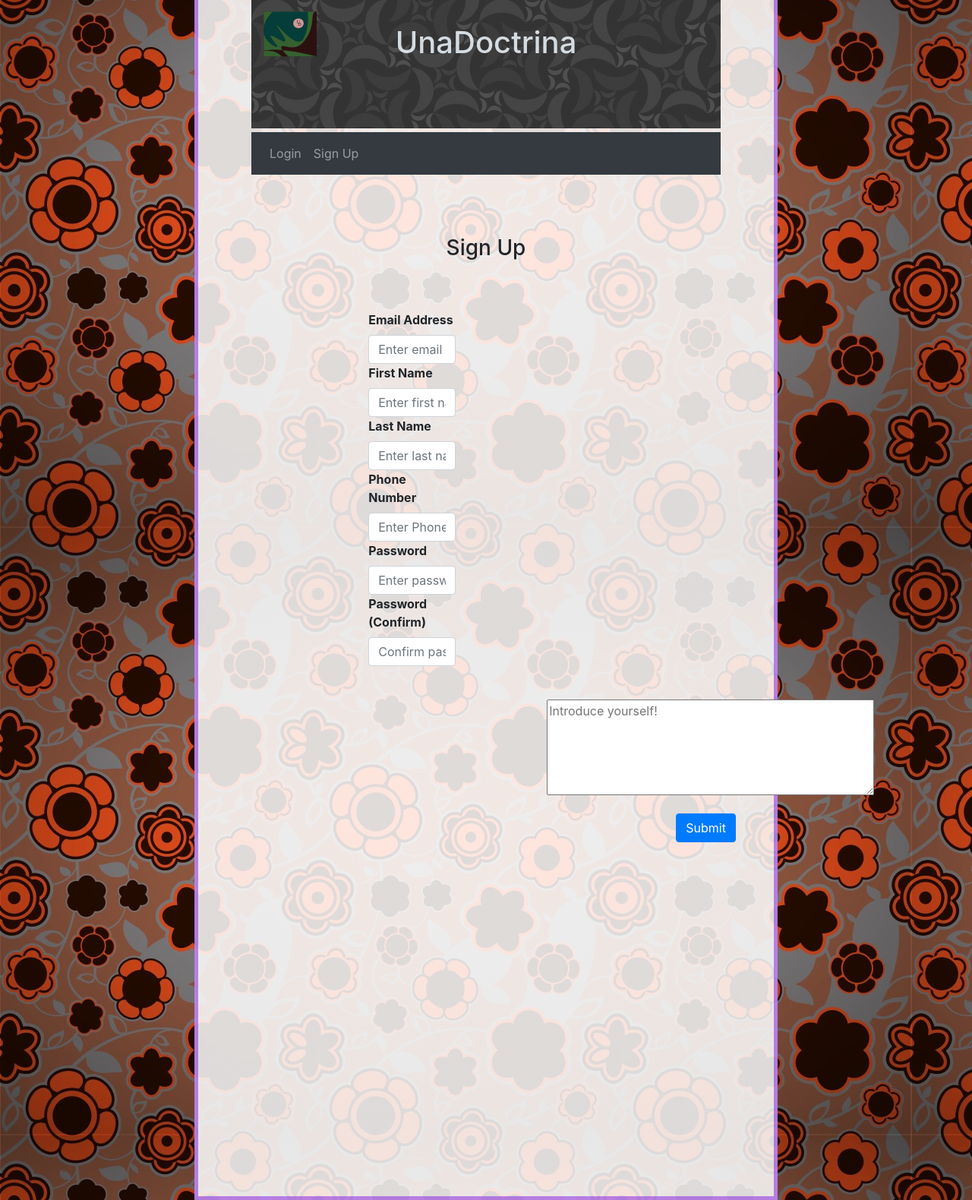
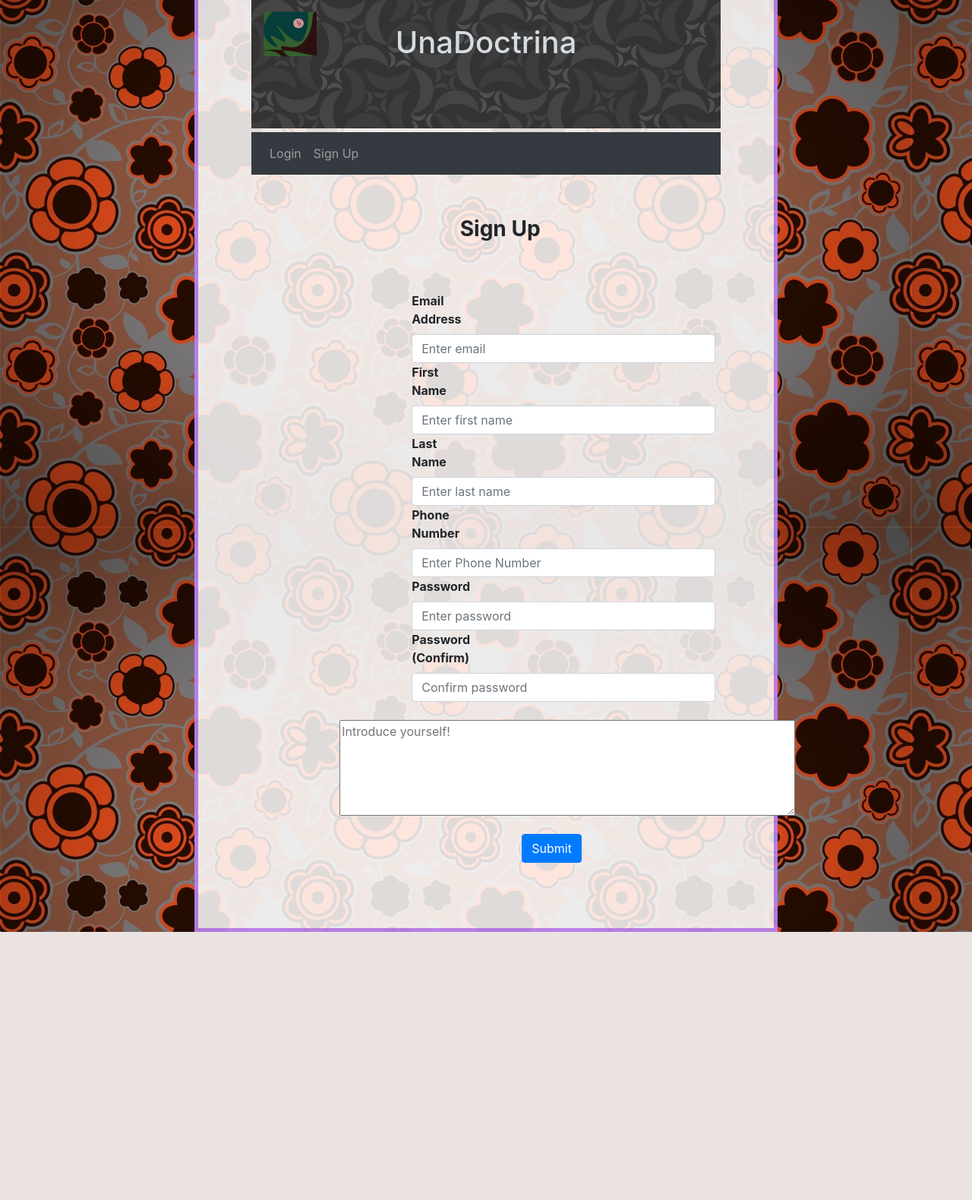
Before and after one commit to euvin-k/designproject, a Flask app: page /sign-up in a window 1280 px wide. Shown: the part 106-1686 px from the top of the page at 76% size. After the commit the page ends 1333 px from the top, so only its background shows below. Run offline with Flask 3, Linux system fonts and the light colour scheme; some libraries are stand-ins or nearby versions.

Commit message:
adjustments css

```diff
--- a/Design-Project-main/app/templates/sign_up2.html
+++ b/Design-Project-main/app/templates/sign_up2.html
@@ -9,50 +9,24 @@
                 {# content 1#}
                 .grid > div:nth-child(3) {
                 /* background-color: rgb(255, 192, 203, .85); */
-                grid-column: 1/17;
-                grid-row: 12/14;
+                grid-column: 8/17;
+                grid-row: 11/14;
 
             }
 
                 .grid > div:nth-child(4) {
                 {#background-color: rgb(255, 192, 203, .85);#}
-                grid-column: 2/17;
-                grid-row: 15/60;
+                 grid-column: 6/17;
+                grid-row: 14/40;
             }
 
-                .grid > div:nth-child(5) {
-                /* background: pink; */
-                /* background-color: rgb(255, 192, 203, .85); */
-                grid-column: 2/17;
-                grid-row: 18/28;
-            }
-
-                {# content 4#}
-                .grid > div:nth-child(6) {
-                /* background: pink; */
-                /* background-color: rgb(255, 192, 203, .85); */
-                grid-column: 6;
-                grid-row: 29;
-            }
-
-                {# content 5#}
-                .grid > div:nth-child(7) {
-                /* background: pink; */
-                /* background-color: rgb(255, 192, 203, .85); */
-                grid-column: 10;
-                grid-row: 29;
-            }
-
-            .col-3 {
-                margin-left: 100px;
-            }
         </style>
 {% endblock %}
 {% block content %}
 
 
           <div class="content_1">
-            <h3 align="center">Sign Up</h3>
+            <h3><strong>Sign Up</strong></h3>
           </div>
 
           <div class="content_2" >
@@ -60,7 +34,7 @@
                   <br />
                   <div class="col-3">
                     <label for="email"><strong>Email Address</strong></label>
-                    <input
+                    <input style="width:400px"
                       type="email"
                       class="form-control"
                       id="email"
@@ -72,7 +46,7 @@
 
                   <div class="col-3" >
                     <label for="firstName"><strong>First Name</strong></label>
-                    <input
+                    <input style="width:400px"
                       type="text"
                       class="form-control"
                       id="firstName"
@@ -83,7 +57,7 @@
                   </div>
                   <div class="col-3">
                     <label for="lastName"><strong>Last Name</strong></label>
-                    <input
+                    <input style="width:400px"
                       type="text"
                       class="form-control"
                       id="lastName"
@@ -94,7 +68,7 @@
                   </div>
                   <div class="col-3">
                     <label for="phoneNumber"><strong>Phone Number</strong></label>
-                    <input
+                    <input style="width:400px"
                       type="text"
                       class="form-control"
                       id="phoneNumber"
@@ -105,7 +79,7 @@
                   </div>
                   <div class="col-3">
                     <label for="password1"><strong>Password</strong></label>
-                    <input
+                    <input style="width:400px"
                       type="password"
                       class="form-control"
                       id="password1"
@@ -116,7 +90,7 @@
                   </div>
                   <div class="col-3">
                     <label for="password2"><strong>Password (Confirm)</strong></label>
-                    <input
+                    <input style="width:400px"
                       type="password"
                       class="form-control"
                       id="password2"
@@ -126,8 +100,8 @@
                     />
                   </div>
                   <br />
-                  <div class="boxed" style="margin-left: 350px; margin-top: 20px";>
-                    <textarea
+                  <div class="boxed" >
+                    <textarea style="width:600px; margin-left: -5em"
                       name="desc"
                       rows="5"
                       cols="40"
@@ -135,8 +109,8 @@
                     ></textarea>
                   </div>
                   <br />
-                  <div style="margin-left: 520px">
-                    <button type="submit" class="btn btn-primary">Submit</button>
+                  <div >
+                    <button type="submit" class="btn btn-primary" style="margin-left: 10em">Submit</button>
                   </div>
                 </form>
 
@@ -144,19 +118,5 @@
           </div>
 
 
-          <div class="content_3" style="margin-left: 300px">
-
-
-          </div>
-
-
-          <div class="content_4">
-
-          </div>
-
-          <div class="content_5">
-
-          </div>
-
 
 {% endblock %}
```
Also changed, not shown: Design-Project-main/app/templates/discovery2.html (+26 -21 lines), Design-Project-main/app/templates/home2.html (+20 -9 lines), Design-Project-main/app/templates/login2.html (+15 -26 lines), Design-Project-main/app/templates/settings2.html (+13 -4 lines).
